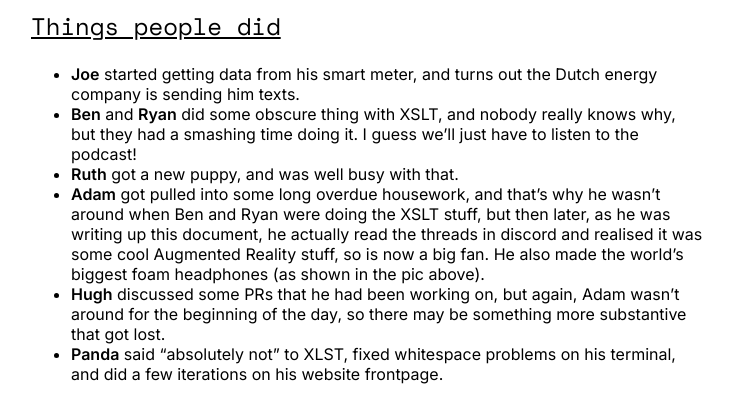
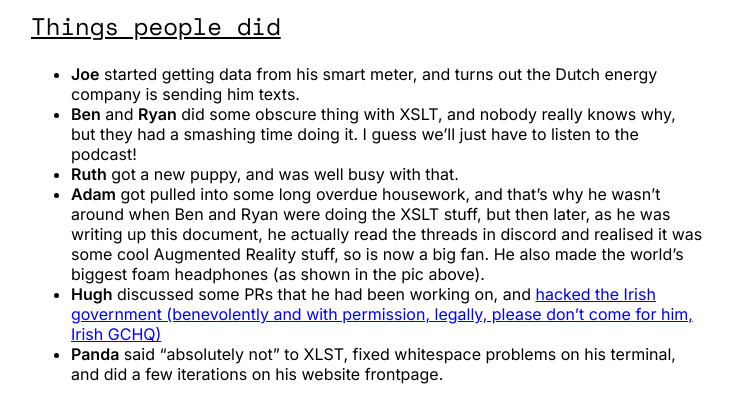
Before and after one commit to remotehack/remotehack.github.io, a Jekyll site: the page built from _hacks/27.md, in a window 1280 px wide, cut to the strip 601-1001 px from the top of the page. Shown: the whole strip, without its empty margins (273-1006 px from the left). Built offline with Jekyll 4.4.1, drawn with Linux system fonts in a browser that asks for light colours.

Commit message:
Update _hacks/27.md
Co-authored-by: Hugh Rawlinson <hughrawlinson@users.noreply.github.com>

```diff
--- a/_hacks/27.md
+++ b/_hacks/27.md
@@ -13,5 +13,5 @@ A very nice sunny day, and people showed up anyway.
 - **Ben** and **Ryan** did some obscure thing with XSLT, and nobody really knows why, but they had a smashing time doing it. I guess we'll just have to listen to the podcast!
 - **Ruth** got a new puppy, and was well busy with that.
 - **Adam** got pulled into some long overdue housework, and that's why he wasn't around when Ben and Ryan were doing the XSLT stuff, but then later, as he was writing up this document, he actually read the threads in discord and realised it was some cool Augmented Reality stuff, so is now a big fan. He also made the world's biggest foam headphones (as shown in the pic above).
-- **Hugh** discussed some PRs that he had been working on, but again, Adam wasn't around for the beginning of the day, so there may be something more substantive that got lost.
+- **Hugh** discussed some PRs that he had been working on, and [hacked the Irish government (benevolently and with permission, legally, please don't come for him, Irish GCHQ)](https://oireachtas.vercel.app/)
 - **Panda** said "absolutely not" to XLST, fixed whitespace problems on his terminal, and did a few iterations on his website frontpage.
```
